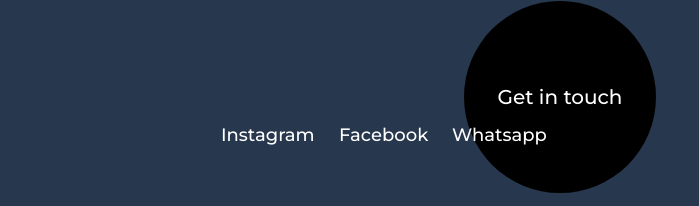
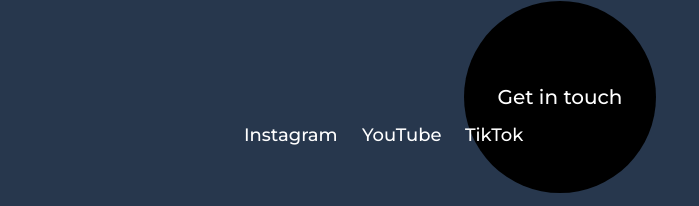
Before and after one commit to haseebasmr/haseebasmr, a React (Vite) app: page / in a window 1280 px wide. Shown: the part 3853-4059 px from the top of the page, without its empty margins (256-955 px from the left). Built offline with nearby package versions, Linux system fonts and the light colour scheme.

Commit message:
add link

```diff
--- a/src/components/Contact.jsx
+++ b/src/components/Contact.jsx
@@ -1,7 +1,22 @@
+/* eslint-disable no-unused-vars */
 /* eslint-disable react/no-unescaped-entities */
 // Contact me page completed
 import { Magnetic } from "./";
+import React from "react";
 export default function Contact() {
+  const instaButton = (e) => {
+    e.preventDefault(); // Prevent the default behavior of the anchor tag
+    window.location.href = "http://www.instagram.com/haseebasmr/"; // Replace with your desired URL
+  };
+  const WhattsappButton = (e) => {
+    e.preventDefault(); // Prevent the default behavior of the anchor tag
+    window.location.href = "http://wa.me/+923235407105 "; // Replace with your desired URL
+  };
+  const tiktokButton = (e) => {
+    e.preventDefault(); // Prevent the default behavior of the anchor tag
+    window.location.href =
+      "https://www.tiktok.com/@haseebasmr?_t=8p8N7OnZWUB&_r=1"; // Replace with your desired URL
+  };
   return (
     <div className="w-screen h-screen bg-pallet1">
       <div className="md:pt-44 md:pl-44  md:flex-row  flex flex-col-reverse pt-44  p-5">
@@ -29,19 +44,32 @@ export default function Contact() {
       </div>
       <div className="flex justify-center md:gap-8 md:mt-16">
         <Magnetic>
-          <button className="text-white font-montserrat md:text-2xl p-2 mx-1 font-medium">
-            Instagram
-          </button>
+          <a
+            href="wa.me/+923235407105"
+            target="_blank"
+            onClick={WhattsappButton}
+          >
+            <button className="text-white font-montserrat md:text-2xl p-2 mx-1 font-medium">
+              Whattsapp
+            </button>
+          </a>
         </Magnetic>
         <Magnetic>
-          <button className="text-white font-montserrat md:text-2xl p-2 mx-1 font-medium">
-            TikTok
-          </button>
+          <a href="http://www.instagram.com/haseebasmr/" onClick={instaButton}>
+            <button className="text-white font-montserrat md:text-2xl p-2 mx-1 font-medium">
+              Instagram
+            </button>
+          </a>
         </Magnetic>
         <Magnetic>
-          <button className="text-white font-montserrat md:text-2xl p-2 mx-1 font-medium">
-            Whatsapp
-          </button>
+          <a
+            href="https://www.tiktok.com/@haseebasmr?_t=8p8N7OnZWUB&_r=1"
+            onClick={tiktokButton}
+          >
+            <button className="text-white font-montserrat md:text-2xl p-2 mx-1 font-medium">
+              TikTok
+            </button>
+          </a>
         </Magnetic>
       </div>
     </div>
--- a/src/components/Footer.jsx
+++ b/src/components/Footer.jsx
@@ -1,8 +1,24 @@
+/* eslint-disable no-unused-vars */
 import { useRef, useEffect, useState } from "react";
 import { motion, useAnimation } from "framer-motion";
 import { GetInTouchBtn, Magnetic } from "./"; // Adjust the import path as needed
+import React from "react";
 
 export default function Footer() {
+  const instaButton = (e) => {
+    e.preventDefault(); // Prevent the default behavior of the anchor tag
+    window.location.href = "http://www.instagram.com/haseebasmr/"; // Replace with your desired URL
+  };
+  const youtubeButton = (e) => {
+    e.preventDefault(); // Prevent the default behavior of the anchor tag
+    window.location.href = "https://youtube.com/@haseeb_asmr?feature=shared"; // Replace with your desired URL
+  };
+  const tiktokButton = (e) => {
+    e.preventDefault(); // Prevent the default behavior of the anchor tag
+    window.location.href =
+      "https://www.tiktok.com/@haseebasmr?_t=8p8N7OnZWUB&_r=1"; // Replace with your desired URL
+  };
+
   const controls = useAnimation();
   const footerRef = useRef(null);
   const [inView, setInView] = useState(false);
@@ -63,19 +79,34 @@ export default function Footer() {
         </motion.div>
         <div className="flex justify-center -mt-20">
           <Magnetic>
+            <a
+              href="http://www.instagram.com/haseebasmr/"
+              onClick={instaButton}
+            >
               <button className="text-white font-montserrat md:text-lg text-base p-2 mx-1 font-medium">
                 Instagram
               </button>
+            </a>
           </Magnetic>
           <Magnetic>
+            <a
+              href="https://youtube.com/@haseeb_asmr?feature=shared"
+              onClick={youtubeButton}
+            >
               <button className="text-white font-montserrat md:text-lg text-base p-2 mx-1 font-medium">
-              Facebook
+                YouTube
               </button>
+            </a>
           </Magnetic>
           <Magnetic>
+            <a
+              href="https://www.tiktok.com/@haseebasmr?_t=8p8N7OnZWUB&_r=1"
+              onClick={tiktokButton}
+            >
               <button className="text-white font-montserrat md:text-lg text-base p-2 mx-1 font-medium">
-              Whatsapp
+                TikTok
               </button>
+            </a>
           </Magnetic>
         </div>
         <div className="text-center text-xs pt-12 pb-4 text-gray-400">
```
Lines whose indentation alone changed are shown as unchanged.
